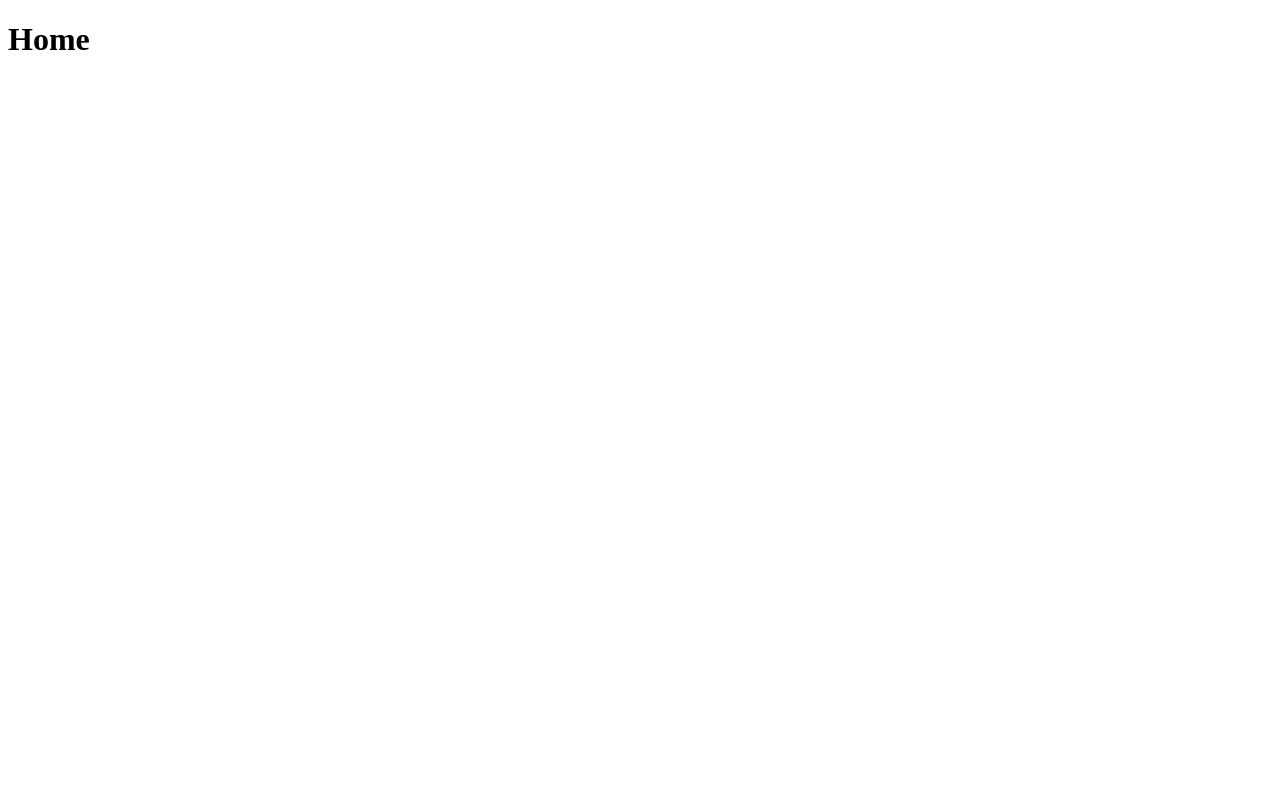
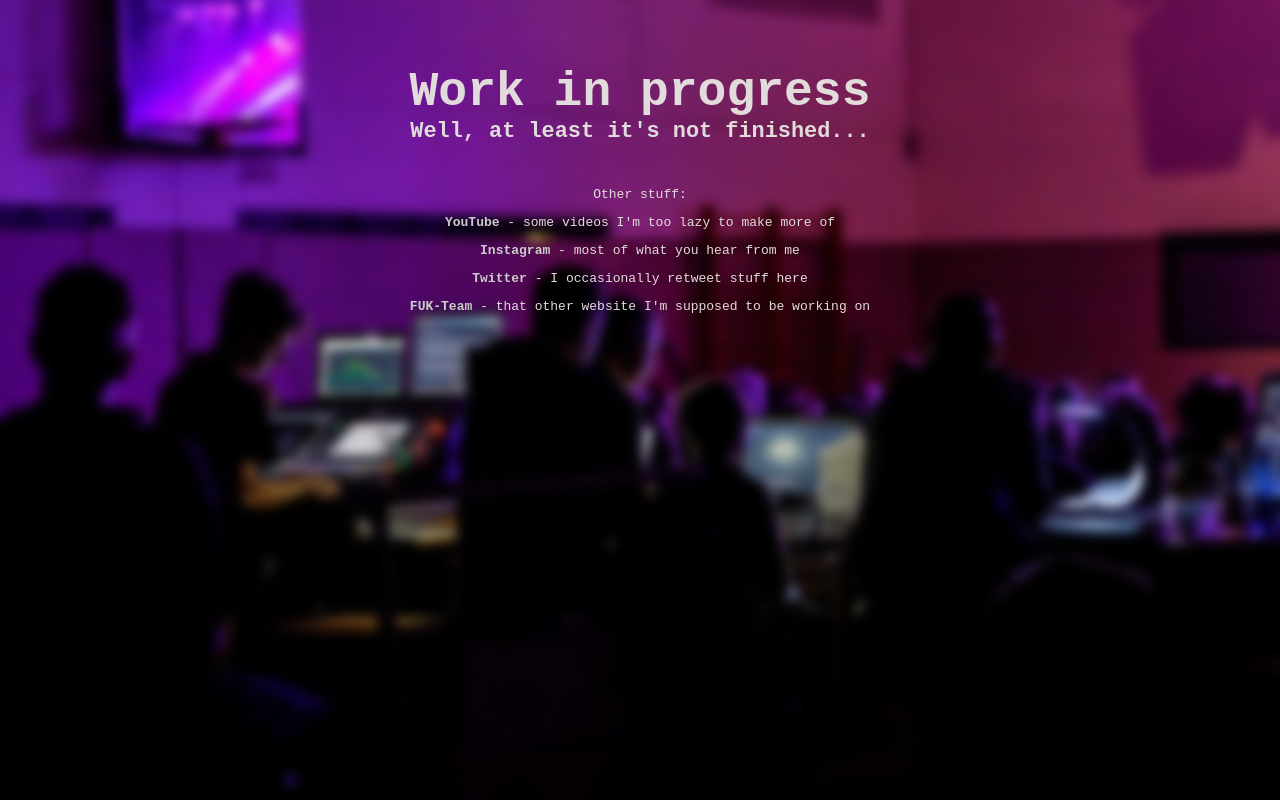
Before and after one commit to Sable147/Sable.github.io, a plain HTML site: page index.html in a window 1280 px wide. Drawn offline with Linux system fonts and the light colour scheme.

Commit message:
First proper release

```diff
--- /dev/null
+++ b/index.css
@@ -0,0 +1,27 @@
+html {
+	background: url(bg.jpg) no-repeat center center fixed;
+	background-size: cover;
+}
+
+#main {
+	font-family: monospace;
+	margin: 5em auto;
+	text-align: center;
+	color: #e2dbdb;
+}
+
+h1 {
+	font-size: 3.75vw;
+	margin: 0em;
+}
+
+h2 {
+	font-size: 1.71vw;
+	margin: 0em;
+}
+
+a {
+	font-weight: bolder;
+	text-decoration: none;
+	color: #CCC;
+}
--- a/index.html
+++ b/index.html
@@ -1,9 +1,19 @@
 <!DOCTYPE html>
 <html>
 	<head>
-		<title>Sable // Home</title>
+		<title>Sable147</title>
+		<link rel="stylesheet" href="index.css">
 	</head>
 	<body>
-		<h1>Home</h1>
+		<div id="main">
+			<h1>Work in progress</h1>
+			<h2>Well, at least it's not finished...</h2>
+			</br></br>
+			<p>Other stuff:</p>
+			<p><a href="https://www.youtube.com/channel/UCoEEIMKCF0e9dIFRdQpQA7Q">YouTube</a> - some videos I'm too lazy to make more of</p>
+			<p><a href="https://www.instagram.com/sable147/">Instagram</a> - most of what you hear from me</p>
+			<p><a href="https://twitter.com/NGSable">Twitter</a> - I occasionally retweet stuff here</p>
+			<p><a href="fuk-team.tk">FUK-Team</a> - that other website I'm supposed to be working on</p>
+		</div>
 	</body>
 </html>
```
Also changed, not shown: bg.jpg (added), bg_src.jpg (added), 1 other file.
